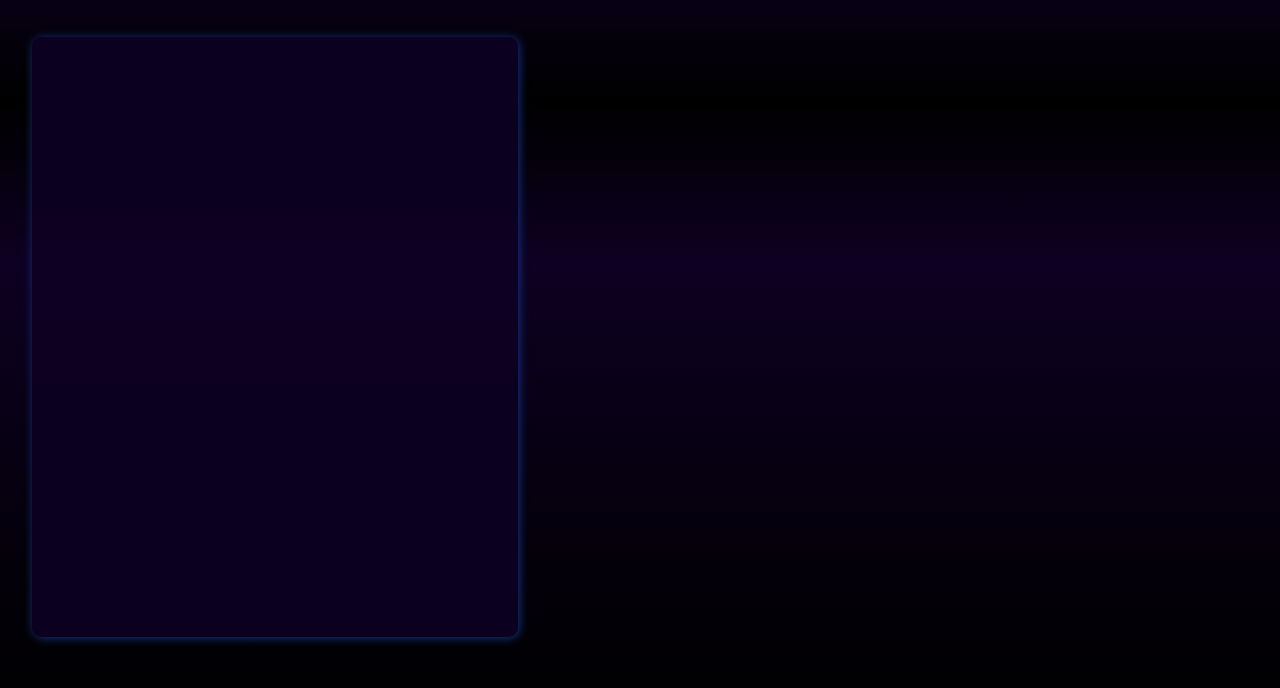
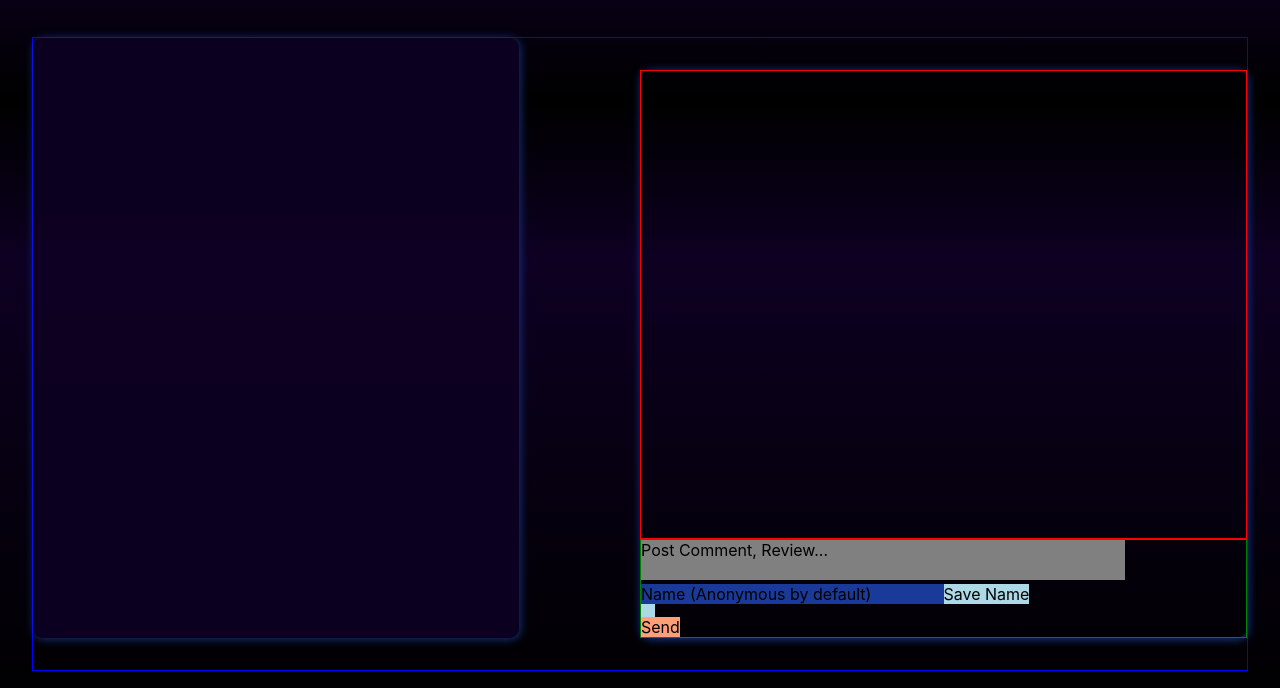
Before and after one commit to MtheMartian/gamestar, a React (Create React App) app: page /info in a window 1280 px wide. Shown: the part 195-883 px from the top of the page. Built offline with nearby package versions, Linux system fonts and the light colour scheme; no server answers.

Commit message:
Start comment/review section.

```diff
--- a/src/css/search-page.css
+++ b/src/css/search-page.css
@@ -3,7 +3,7 @@
   flex-direction: column;
   align-items: center;
   justify-content: flex-start;
-  width: 100%;
+  width: 80%;
   min-height: calc(100vh - 80px);
   margin-top: 80px;
 }
@@ -30,7 +30,6 @@
   position: fixed;
   top: 80px;
   z-index: 7;
-  background: rgba(0, 0, 0, 0.8);
 }
 
 #year-selection-container, #tags-selection-container,
@@ -102,6 +101,7 @@
   border-radius: 20px;
   background: rgb(0, 6, 12);
   z-index: 8;
+  transition: 150ms width;
 }
 
 .custom-selections li{
@@ -154,19 +154,24 @@ input[type="checkbox"]:checked::before {
   transform: scale(1);
 }
 
-/* ------- Searched Titles ------- */
-#searched-titles-section{
-  width: 100%;
-  margin-top: 160px;
+/**Mobile media queries**/
+@media screen and (max-width: 620px){
+  .custom-selections{
+    width: 150%;
+  }
 }
 
+/* ------- Searched Titles ------- */
 #searched-titles{
+  margin-top: 160px;
   width: 100%;
+  height: 40rem;
   padding: 25px;
   display: grid;
   grid-template-columns: repeat(auto-fill, minmax(20rem ,1fr));
-  place-items: center;
+  place-items: start;
   overflow-y: auto;
+  scroll-behavior: smooth;
 }
 
 .searched-title-container{
--- a/src/css/title-info.css
+++ b/src/css/title-info.css
@@ -105,6 +105,8 @@
   flex-direction: column;
   gap: 3rem;
   padding-bottom: 2rem;
+  position: relative;
+  border: 1px solid blue;
 }
 
 .videos-title{
@@ -150,3 +152,60 @@
   scroll-behavior: smooth;
   scroll-snap-type: x proximity;
 }
+
+/* ------- Discuss ------- */
+#discuss-container{
+  position: absolute;
+  right: 0;
+  top: 0;
+  bottom: 0;
+  width: 50%;
+  display: flex;
+  align-items: center;
+  justify-content: center;
+}
+
+#discuss-wrapper{
+  border-radius: 10px;
+  box-shadow: 1px 1px 10px rgba(28, 65, 168, 0.9);
+  display: flex;
+  flex-direction: column;
+  align-items: center;
+  justify-content: center;
+  width: 100%;
+  height: 90%;
+}
+
+#discuss{
+  height: 100%;
+  border: 1px solid red;
+  width: 100%;
+}
+
+#discuss-post-message{
+  width: 100%;
+  height: 7rem;
+  border: 1px solid green;
+}
+
+#discuss-message{
+  background: grey;
+  width: 80%;
+}
+
+#discuss-name{
+  background: rgba(28, 65, 168, 0.9);
+  width: 50%;
+}
+
+#discuss-save-name-wrapper{
+  background: lightblue;
+}
+
+#discuss-save-name{
+  background: lightblue;
+}
+
+#discuss-submit{
+  background: lightsalmon;
+}
--- a/src/js/search-page.ts
+++ b/src/js/search-page.ts
@@ -16,11 +16,6 @@ export const mainPageOptions = {
   }],
 }
 
-
-
-
-
-
 export const filtersArr: {[key: string]: string[],
   year: string[],
   genre: string[],
--- a/src/pages/Search.tsx
+++ b/src/pages/Search.tsx
@@ -118,7 +118,6 @@ function SearchBar({appendTitles}: SearchbarProps){
 }
 
 // All Filters and filter overlay.
-
 type FilterProps = {
   appendTitles: Function,
   titles: object[],
@@ -594,8 +593,7 @@ function App(){
           <Platforms appendTitles={appendSearchedTitles} titles={searchedTitles}/>
           <Publishers appendTitles={appendSearchedTitles} titles={searchedTitles}/>
         </div>
-        <section id="searched-titles-section">
-          <div id="searched-titles">
+          <section id="searched-titles">
             {searchedTitles.map(game=>
               <div key={game._id} className="searched-title-container">
                 <Link className='searched-title-image-container' to={`/info?title=${game._id}`}>
@@ -605,8 +603,7 @@ function App(){
                 < p className="searched-title-title">{game.title}</p>
                 </div>
               </div>)}
-          </div>
-        </section>
+          </section>
       </div>
       {filterOverlay}
     </main>
--- a/src/pages/TitleInfo.tsx
+++ b/src/pages/TitleInfo.tsx
@@ -80,6 +80,57 @@ function Card(){
   );
 }
 
+function Discuss(){
+  const nameValue = useRef<HTMLInputElement | null>(null);
+  const saveCheckBox = useRef<HTMLInputElement | null>(null);
+
+  const [_name, set_Name] = useState<any>("");
+
+  function saveName(){
+    if(nameValue.current!.value === "" || nameValue.current!.value === " "){
+      nameValue.current!.style.border = "2px solid red";
+      nameValue.current!.placeholder = "Please enter a valid name";
+      saveCheckBox.current!.checked = false;
+    }
+    else{
+      if(!localStorage.getItem("name") && (nameValue.current!.value !== "" && nameValue.current!.value !== " ")){
+        localStorage.setItem("name", nameValue.current!.value);
+        nameValue.current!.style.cssText = "";
+      }
+      else if(localStorage.getItem("name")){
+        localStorage.clear();
+      }
+    }
+  }
+
+  useEffect(()=>{
+    if(localStorage.getItem("name")){
+      set_Name(localStorage.getItem("name"));
+      saveCheckBox.current!.checked = true;
+    }
+  }, [])
+
+  return(
+    <section id="discuss-container">
+      <section id="discuss-wrapper">
+        <div id="discuss">
+
+        </div>
+        <form id="discuss-post-message">
+          <textarea form="discuss-post-message" placeholder="Post Comment, Review..." id="discuss-message"/>
+          <input type="text" placeholder="Name (Anonymous by default)" id="discuss-name" ref={nameValue}
+            defaultValue={_name} />
+          <label id="discuss-save-name-wrapper">
+            Save Name
+            <input type="checkbox" id="discuss-save-name" onChange={saveName} ref={saveCheckBox}/>
+          </label>
+          <button type="submit" id="discuss-submit">Send</button>
+        </form>
+      </section>
+    </section>
+  );
+}
+
 function Videos(){
   const [title, setTitle] = useState({
     videoURL: "",
@@ -109,12 +160,11 @@ function Videos(){
 
   return(
     <section id="videos-container">
-      {title !== null ?
       <iframe src={`${title.videoURL}?controls=1&enablejsapi=1&origin=http://localhost:3000/&autoplay=1&playlist=${title.videoURL.slice(30, title.videoURL.length)}&loop=1`} className="videos-title" title="Trailer" allow="fullscreen"/>
+      {title.gameplayVid !== "" ?
+      <iframe src={`${title.gameplayVid}?controls=1&enablejsapi=1&origin=http://localhost:3000/&autoplay=1&playlist=${title.gameplayVid.slice(30, title.gameplayVid.length)}&loop=1`} className="videos-title" title="GamePlay" allow="fullscreen"/>
       : null}
-      {title !== null ? title.gameplayVid !== "" ?
-      <iframe src={`${title.gameplayVid}?controls=1&enablejsapi=1&origin=http://localhost:3000/&autoplay=1&playlist=${title.gameplayVid.slice(30, title.gameplayVid.length)}&loop=1`} className="videos-title" title="GamePlay" allow="fullscreen"/>
-      : null : null}
+      <Discuss />
     </section>
   )
 }
```
